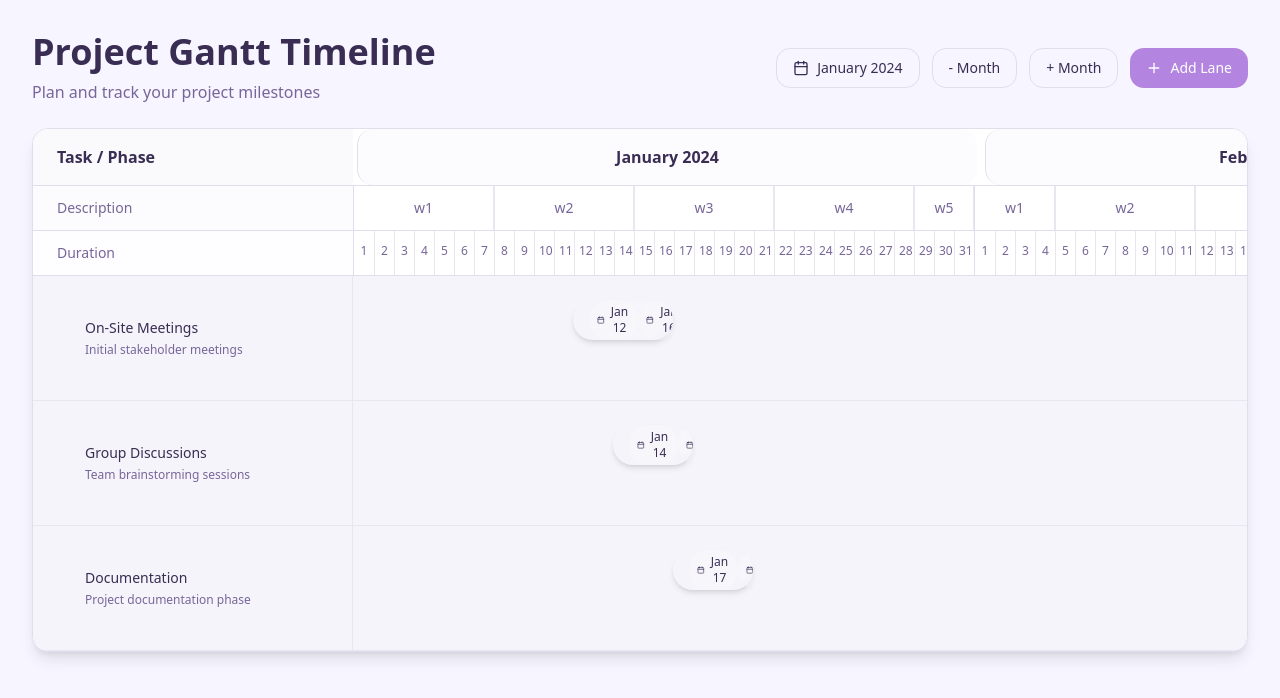
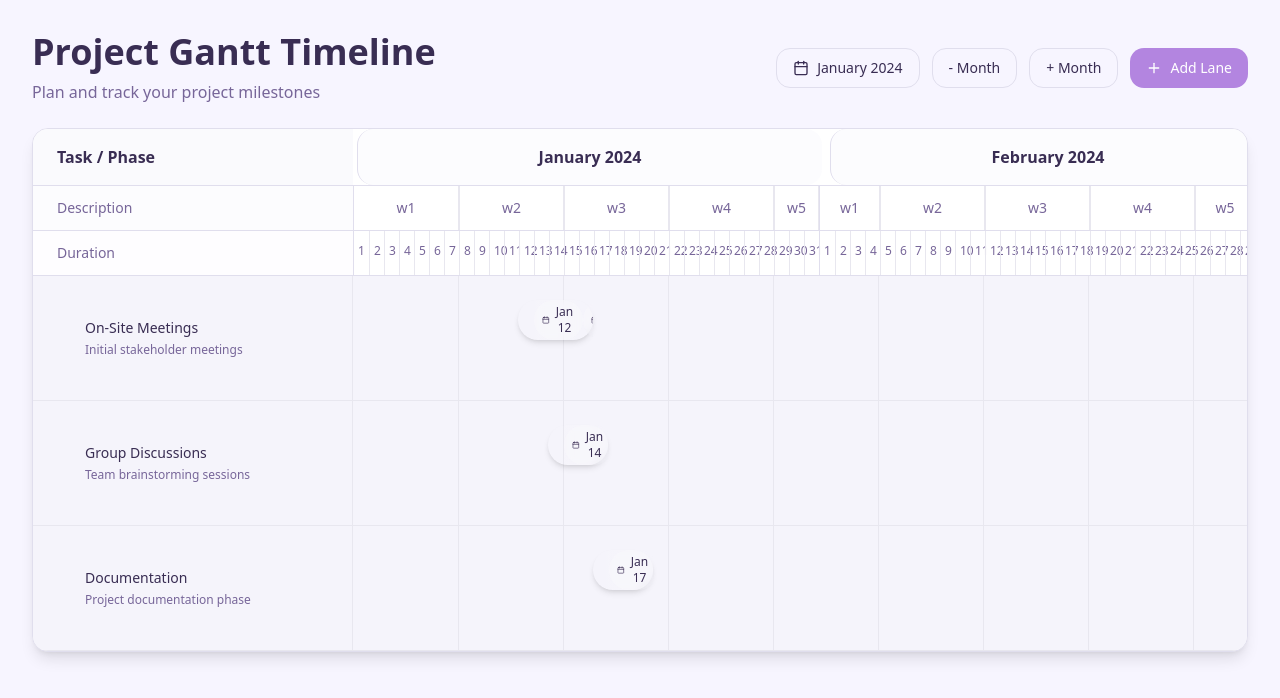
Before and after one commit to germanbrunini/pastel-gantt-plan, a React (Vite) app: page / in a window 1280 px wide. Shown: the top 698 px of the page. Built offline with nearby package versions, Linux system fonts and the light colour scheme; the HTML template or start-up script is replaced by a standard one.

Commit message:
Fix week lines and month scaling

```diff
--- a/src/components/GanttChart.tsx
+++ b/src/components/GanttChart.tsx
@@ -110,10 +110,14 @@ export const GanttChart = () => {
       return acc + days.length;
     }, 0);
 
-    // Available width = viewport width - lane column (320px) - padding
-    // We'll use a max container of 1600px with some padding
-    const availableWidth = 1200; // Adjust based on container
-    return Math.max(20, availableWidth / totalDays); // Min 20px per day
+    // Available width - adjust based on screen and lane column
+    // We want to fit everything in viewport width minus lane column (320px) and some padding
+    const viewportWidth = typeof window !== 'undefined' ? window.innerWidth : 1600;
+    const laneColumnWidth = 320;
+    const padding = 100;
+    const availableWidth = Math.max(800, viewportWidth - laneColumnWidth - padding);
+
+    return Math.max(15, Math.floor(availableWidth / totalDays));
   }, [startMonth, monthsToShow]);
 
   return (
--- a/src/components/LaneRow.tsx
+++ b/src/components/LaneRow.tsx
@@ -68,15 +68,35 @@ export const LaneRow = ({
 
   // Calculate total days to show
   const endMonth = addMonths(startMonth, monthsToShow - 1);
-  const totalDays = eachDayOfInterval({
+  const allDays = eachDayOfInterval({
     start: startOfMonth(startMonth),
     end: endOfMonth(endMonth),
-  }).length;
+  });
+  const totalDays = allDays.length;
 
   // Calculate bar position and width
   const timelineStart = startOfMonth(startMonth);
   const barStartOffset = Math.max(0, differenceInDays(lane.startDate, timelineStart));
   const barWidth = differenceInDays(lane.endDate, lane.startDate) + 1;
+
+  // Calculate week boundaries for vertical lines
+  const months = Array.from({ length: monthsToShow }, (_, i) => addMonths(startMonth, i));
+  const weekBoundaries: number[] = [];
+  let dayCount = 0;
+
+  months.forEach((month) => {
+    const monthStart = startOfMonth(month);
+    const monthEnd = endOfMonth(month);
+    const days = eachDayOfInterval({ start: monthStart, end: monthEnd });
+
+    days.forEach((day, idx) => {
+      // Add vertical line at the start of each week (Monday)
+      if (day.getDay() === 1 && idx > 0) {
+        weekBoundaries.push(dayCount);
+      }
+      dayCount++;
+    });
+  });
 
   return (
     <div
@@ -172,6 +192,15 @@ export const LaneRow = ({
 
       {/* Timeline area */}
       <div className="flex-1 relative py-6" style={{ width: `${totalDays * dayWidth}px` }}>
+        {/* Week vertical lines */}
+        {weekBoundaries.map((dayIndex, idx) => (
+          <div
+            key={idx}
+            className="absolute top-0 bottom-0 w-px bg-gantt-grid"
+            style={{ left: `${dayIndex * dayWidth}px` }}
+          />
+        ))}
+
         <GanttBar
           lane={lane}
           startOffset={barStartOffset}
```
